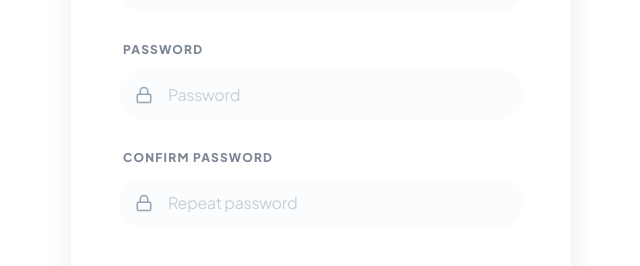
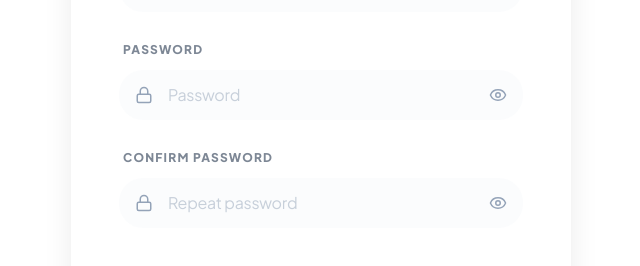
Before and after one commit to Narendrakaduru/pingora, a React (Vite) app in the folder frontend/chat-app/: page /signup in a window 1280 px wide. Shown: the part 476-742 px from the top of the page, without its empty margins (319-959 px from the left). Built offline with nearby package versions, Linux system fonts and the light colour scheme.

Commit message:
feat: implement authentication UI with Login and Signup components

```diff
--- a/frontend/chat-app/src/components/Auth/Login.jsx
+++ b/frontend/chat-app/src/components/Auth/Login.jsx
@@ -2,11 +2,12 @@ import React, { useState, useEffect } from 'react';
 import { useAuth } from '../../context/AuthContext';
 import { useNavigate, Link } from 'react-router-dom';
 import { motion } from 'framer-motion';
-import { Mail, Lock, LogIn } from 'lucide-react';
+import { Mail, Lock, LogIn, Eye, EyeOff } from 'lucide-react';
 
 const Login = () => {
   const [email, setEmail] = useState('');
   const [password, setPassword] = useState('');
+  const [showPassword, setShowPassword] = useState(false);
   const [errors, setErrors] = useState({});
   const [touched, setTouched] = useState({});
 
@@ -148,9 +149,9 @@ const Login = () => {
             <div className="relative group">
               <Lock className="absolute left-4 top-1/2 -translate-y-1/2 text-text-light group-focus-within:text-primary transition-colors duration-300" size={18} />
               <input
-                type="password"
+                type={showPassword ? "text" : "password"}
                 placeholder="••••••••"
-                className={`organic-input !pl-12 ${(touched.password && errors.password) ? 'border-red-300 bg-red-50/30' : ''}`}
+                className={`organic-input !pl-12 !pr-12 ${(touched.password && errors.password) ? 'border-red-300 bg-red-50/30' : ''}`}
                 value={password}
                 onChange={(e) => {
                   setPassword(e.target.value);
@@ -158,6 +159,13 @@ const Login = () => {
                 }}
                 onBlur={() => handleBlur('password')}
               />
+              <button
+                type="button"
+                onClick={() => setShowPassword(!showPassword)}
+                className="absolute right-4 top-1/2 -translate-y-1/2 text-text-light hover:text-primary transition-colors duration-300 focus:outline-none"
+              >
+                {showPassword ? <EyeOff size={18} /> : <Eye size={18} />}
+              </button>
             </div>
             {(touched.password && errors.password) && <p className="text-[10px] font-bold text-red-500 ml-1 mt-1 uppercase tracking-tighter">{errors.password}</p>}
           </div>
--- a/frontend/chat-app/src/components/Auth/Signup.jsx
+++ b/frontend/chat-app/src/components/Auth/Signup.jsx
@@ -2,13 +2,15 @@ import React, { useState, useEffect } from 'react';
 import { useAuth } from '../../context/AuthContext';
 import { useNavigate, Link } from 'react-router-dom';
 import { motion } from 'framer-motion';
-import { Mail, Lock, User, UserPlus } from 'lucide-react';
+import { Mail, Lock, User, Eye, EyeOff } from 'lucide-react';
 
 const Signup = () => {
   const [username, setUsername] = useState('');
   const [email, setEmail] = useState('');
   const [password, setPassword] = useState('');
   const [confirmPassword, setConfirmPassword] = useState('');
+  const [showPassword, setShowPassword] = useState(false);
+  const [showConfirmPassword, setShowConfirmPassword] = useState(false);
   const [errors, setErrors] = useState({});
   const [touched, setTouched] = useState({});
 
@@ -155,9 +157,9 @@ const Signup = () => {
             <div className="relative group">
               <Lock className="absolute left-4 top-1/2 -translate-y-1/2 text-text-light group-focus-within:text-primary transition-colors duration-300" size={18} />
               <input
-                type="password"
+                type={showPassword ? "text" : "password"}
                 placeholder="Password"
-                className={`organic-input !pl-12 ${(touched.password && errors.password) ? 'border-red-300 bg-red-50/30' : ''}`}
+                className={`organic-input !pl-12 !pr-12 ${(touched.password && errors.password) ? 'border-red-300 bg-red-50/30' : ''}`}
                 value={password}
                 onChange={(e) => {
                   setPassword(e.target.value);
@@ -165,6 +167,13 @@ const Signup = () => {
                 }}
                 onBlur={() => handleBlur('password')}
               />
+              <button
+                type="button"
+                onClick={() => setShowPassword(!showPassword)}
+                className="absolute right-4 top-1/2 -translate-y-1/2 text-text-light hover:text-primary transition-colors duration-300 focus:outline-none"
+              >
+                {showPassword ? <EyeOff size={18} /> : <Eye size={18} />}
+              </button>
             </div>
             {(touched.password && errors.password) && <p className="text-[10px] font-bold text-red-500 ml-1 mt-1 uppercase tracking-tighter leading-tight">{errors.password}</p>}
           </div>
@@ -176,9 +185,9 @@ const Signup = () => {
             <div className="relative group">
               <Lock className="absolute left-4 top-1/2 -translate-y-1/2 text-text-light group-focus-within:text-primary transition-colors duration-300" size={18} />
               <input
-                type="password"
+                type={showConfirmPassword ? "text" : "password"}
                 placeholder="Repeat password"
-                className={`organic-input !pl-12 ${(touched.confirmPassword && errors.confirmPassword) ? 'border-red-300 bg-red-50/30' : ''}`}
+                className={`organic-input !pl-12 !pr-12 ${(touched.confirmPassword && errors.confirmPassword) ? 'border-red-300 bg-red-50/30' : ''}`}
                 value={confirmPassword}
                 onChange={(e) => {
                   setConfirmPassword(e.target.value);
@@ -186,6 +195,13 @@ const Signup = () => {
                 }}
                 onBlur={() => handleBlur('confirmPassword')}
               />
+              <button
+                type="button"
+                onClick={() => setShowConfirmPassword(!showConfirmPassword)}
+                className="absolute right-4 top-1/2 -translate-y-1/2 text-text-light hover:text-primary transition-colors duration-300 focus:outline-none"
+              >
+                {showConfirmPassword ? <EyeOff size={18} /> : <Eye size={18} />}
+              </button>
             </div>
             {(touched.confirmPassword && errors.confirmPassword) && <p className="text-[10px] font-bold text-red-500 ml-1 mt-1 uppercase tracking-tighter">{errors.confirmPassword}</p>}
           </div>
```
